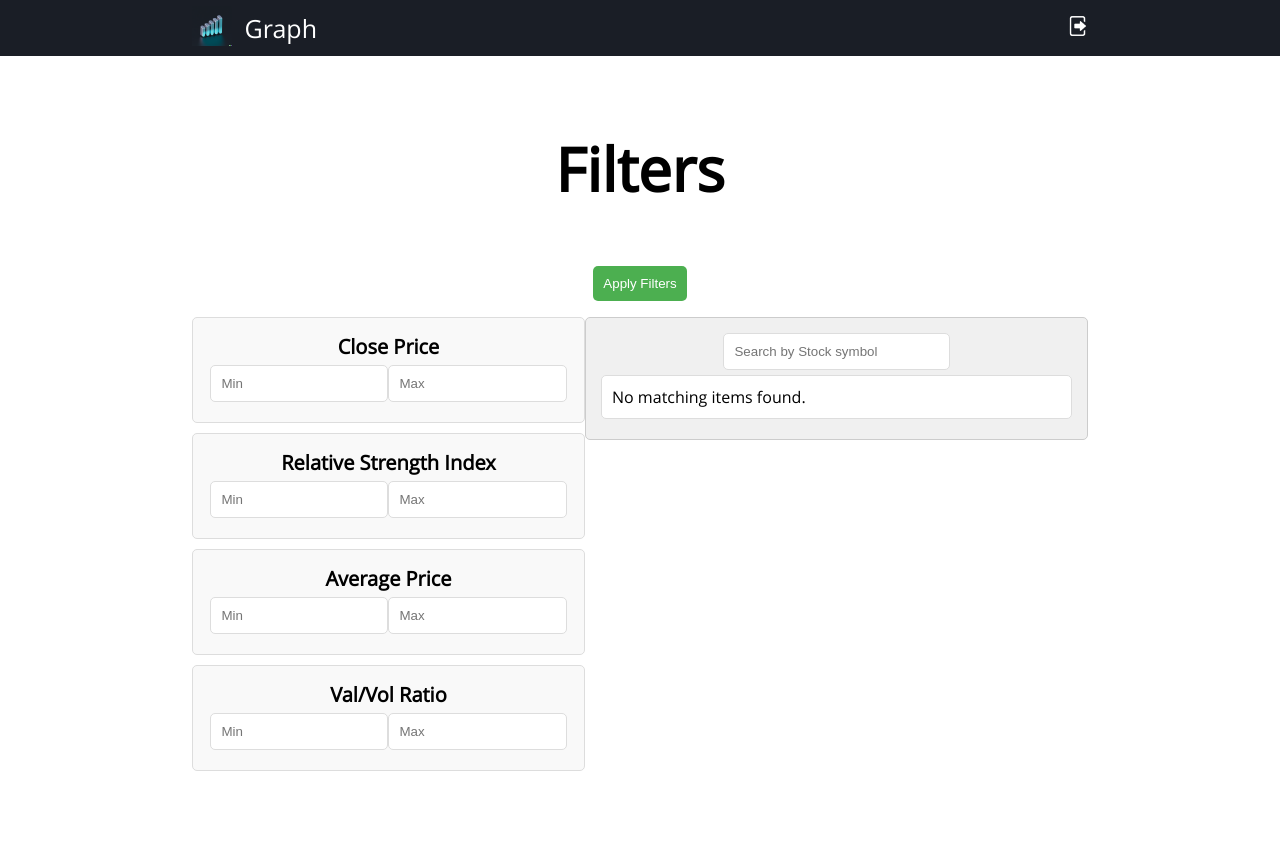
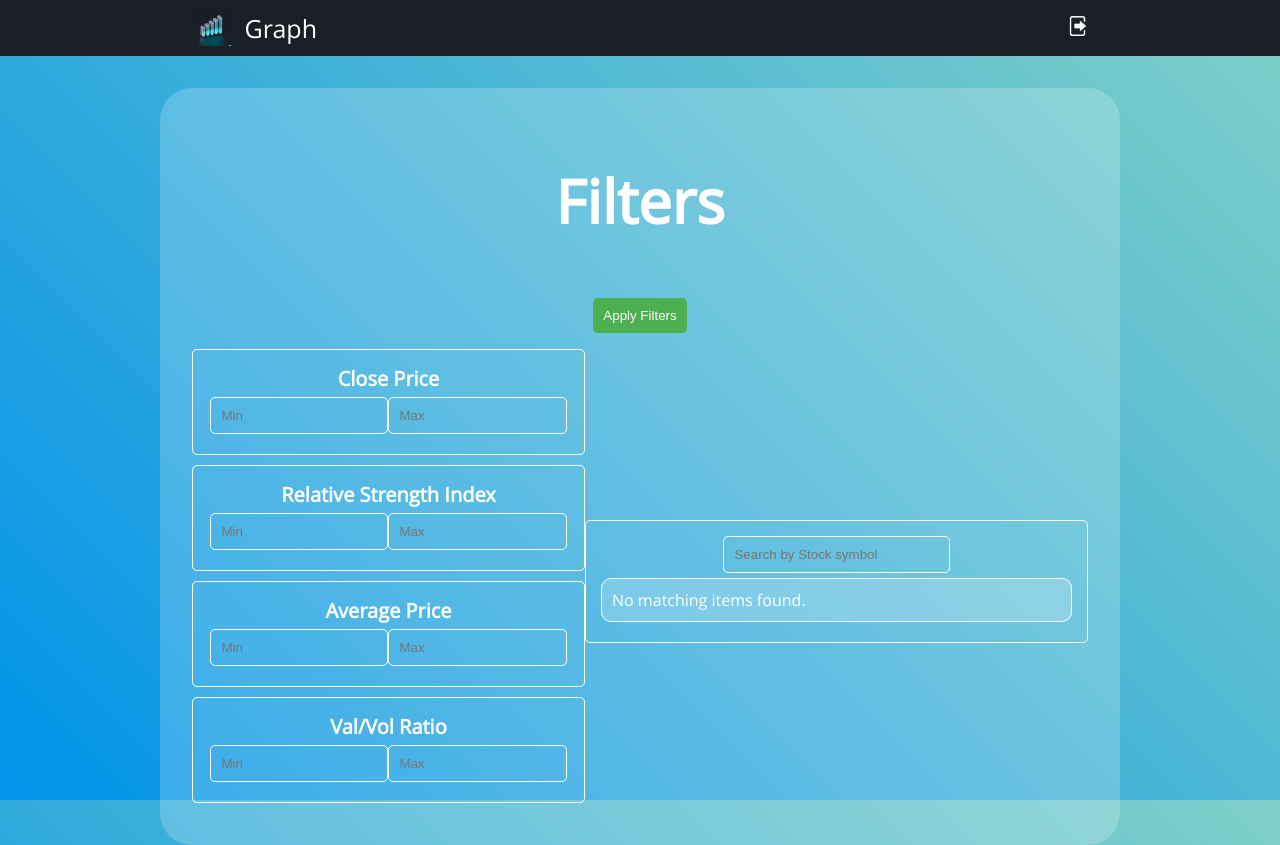
Before and after one commit to CosmicPegasis/cop290-sb2, a Flask app: template templates/filter.html in a window 1280 px wide. Before the commit the page ends 771 px from the top, so only its background shows below. Run offline with Flask 3, Linux system fonts and the light colour scheme; the template is opened without the code that fills it, so the values that code supplies are empty; some libraries are stand-ins or nearby versions.

Commit message:
Relayout

```diff
--- a/static/filter.css
+++ b/static/filter.css
@@ -18,10 +18,14 @@ body {
     grid-template-rows: repeat(5, 1fr); */
     display: flex;
     flex-direction: column;
+    background-color: rgba(255, 255, 255, 0.2);
+    padding: 2rem;
+    border-radius: 2rem;
 }
 .form-data {
     display: flex;
     justify-content: space-around;
+    align-items: center;
     width: 100%;
 }
 form {
@@ -99,13 +103,15 @@ nav {
     margin-bottom: 5px;
 }
 
-#left .slidecontainer {
+/* #left .slidecontainer {
     margin-bottom: 10px;
-    border: 1px solid #ddd;
+    border: 1px solid rgba(0,0,0,0);
     border-radius: 5px;
     padding: 10px;
-    background-color: #f9f9f9;
 }
+.slidecontainer {
+    background-color: rgba(0, 0, 0, 0);
+} */
 
 .form-group {
     display: flex;
@@ -119,7 +125,11 @@ nav {
     width: 48%;
     padding: 10px;
     box-sizing: border-box;
-    border: 1px solid #ddd;
+    /* border: 1px solid #ddd; */
+    color: white;
+    background-color: rgba(0, 0, 0, 0);
+    outline: none;
+    border: solid 1px white;
     border-radius: 5px;
 }
 .symbol {
@@ -127,14 +137,25 @@ nav {
     display: inline-block;
     width: 10vh;
 }
+/* Chrome, Safari, Edge, Opera */
+input[type="number"]::-webkit-inner-spin-button,
+input[type="number"]::-webkit-outer-spin-button {
+    -webkit-appearance: none;
+    appearance: none;
+}
+
+/* Firefox */
+input[type="number"] {
+    -moz-appearance: textfield;
+}
 
 .delta {
     margin-left: 10px;
 }
 #search-bar {
     padding: 15px;
-    background-color: #f0f0f0;
-    border: 1px solid #ccc;
+    background-color: rgba(0, 0, 0, 0);
+    border: 1px solid #fff;
     border-radius: 5px;
 }
 
@@ -149,17 +170,17 @@ nav {
 .list-group-item {
     padding: 10px;
     margin-bottom: 5px;
-    background-color: #fff;
-    border: 1px solid #ddd;
-    border-radius: 5px;
+    background-color: rgba(255, 255, 255, 0.2);
+    border: 1px solid #fff;
+    border-radius: 10px;
 }
 
 #left .slidecontainer {
     margin-bottom: 10px;
-    border: 1px solid #ddd;
+    border: 1px solid #fff;
     border-radius: 5px;
     padding: 10px;
-    background-color: #f9f9f9;
+    background-color: rgba(0, 0, 0, 0);
 }
 
 #submit-button {
@@ -180,7 +201,34 @@ nav {
 #submit-button:hover {
     background-color: #45a049;
 }
+#searchResultsContainer::-webkit-scrollbar-thumb {
+    background-color: rgba(255, 255, 255, 0.5);
+    /* width: 14px; */
+}
+#searchResultsContainer::-webkit-scrollbar {
+    background: rgba(255, 255, 255, 0.5); /* color of the tracking area */
+}
 
+body {
+    background-color: #0093e9;
+    background-image: linear-gradient(45deg, #0093e9 0%, #80d0c7 100%);
+    color: white;
+    height: 100vh;
+}
+.center {
+    display: flex;
+    flex-direction: column;
+    align-items: center;
+    justify-content: center;
+}
+form {
+    overflow: visible;
+    height: 100%;
+    width: 100%;
+}
+/* .container {
+    background-color: rgba(255, 255, 255, 0.3);
+} */
 @media (max-width: 1000px) {
     .form-data {
         flex-direction: column;
@@ -196,4 +244,7 @@ nav {
         height: 25%;
         align-self: center;
     }
+    .container {
+        width: 100%;
+    }
 }
--- a/static/src/graph.js
+++ b/static/src/graph.js
@@ -1,6 +1,8 @@
 /* globals Chart */
 // TODO make it work with all stocks not just NIFTY50
 "use strict";
+
+Chart.defaults.color = "#000";
 const backend = "http://localhost:8000";
 
 async function get_symbol_data() {
@@ -132,7 +134,7 @@ function redraw_stock_details(symbol, metrics) {
     stockDetailDiv.classList.add("col", "stock-details");
     let delta = metrics[metrics.length - 1] - metrics[0];
     let displayPercentage = ((delta / metrics[0]) * 100).toFixed(2);
-    stockDetailDiv.innerHTML = `<h2 style="color: black; font-weight:bold; font-size: 2em;">${symbol}`;
+    stockDetailDiv.innerHTML = `<h2 style="color: white; font-weight:bold; font-size: 2em;">${symbol}`;
     if (delta >= 0) {
         //fontawesome.com/icons/triangle?f=classic&s=solid
         stockDetailDiv.innerHTML += `<div class="stock-up"><h3 style="color: #0a3622"><i class="fa-solid fa-arrow-trend-up"></i>    ${displayPercentage} %</h3></div>`;
--- a/templates/filter.html
+++ b/templates/filter.html
@@ -55,11 +55,12 @@
                 </div>
             </div>
 
+            <form action="#" method="POST">
+                <div class="center">
                     <button id="submit-button" onclick="submitForm()">
                         Apply Filters
                     </button>
                     <div class="form-data">
-                <form action="#" method="POST">
                         <div id="left">
                             <div class="slidecontainer">
                                 <h4 style="font-size: 20px">Close Price</h4>
@@ -159,11 +160,12 @@
                                 </div>
                             </div>
                         </div>
-                </form>
-
                         <div id="right">
                             <div id="search-bar">
-                        <div class="form-group" style="margin-bottom: 5px">
+                                <div
+                                    class="form-group"
+                                    style="margin-bottom: 5px"
+                                >
                                     <input
                                         type="text"
                                         class="form-control"
@@ -193,6 +195,8 @@
                         </div>
                     </div>
                 </div>
+            </form>
+        </div>
 
         <script>
             const searchResults = {{ top_4_rows | tojson if top_4_rows is defined and top_4_rows is not none else [] }};
@@ -216,7 +220,7 @@
                   listItem.innerHTML = `
               <div style="display: flex; justify-content: space-between;">
                 <span style="font-size: larger;"><strong>${symbol}</strong></span>
-                <span style="color: #58151c">${delta}%  <i class="fa-solid fa-arrow-trend-down"></i></span>
+                <span style="color: #fff">${delta}%  <i class="fa-solid fa-arrow-trend-down"></i></span>
               </div>
             `;
                   }
@@ -224,7 +228,7 @@
                   listItem.innerHTML = `
               <div style="display: flex; justify-content: space-between;">
                 <span style="font-size: larger;"><strong>${symbol}</strong></span>
-                <span style="color: #006400">${delta}%  <i class="fa-solid fa-arrow-trend-up"></i></span>
+                <span style="color: #fff">${delta}%  <i class="fa-solid fa-arrow-trend-up"></i></span>
               </div>
             `;
                   }
```
Also changed, not shown: static/graph.css (+25 -9 lines), static/login.css (added, +123 -0 lines), static/style.css (deleted, +0 -115 lines), static/welcome.css (+36 -13 lines), templates/login.html (+19 -7 lines), templates/register.html (+15 -6 lines), templates/welcome.html (+8 -2 lines). Lines whose indentation alone changed are shown as unchanged.
